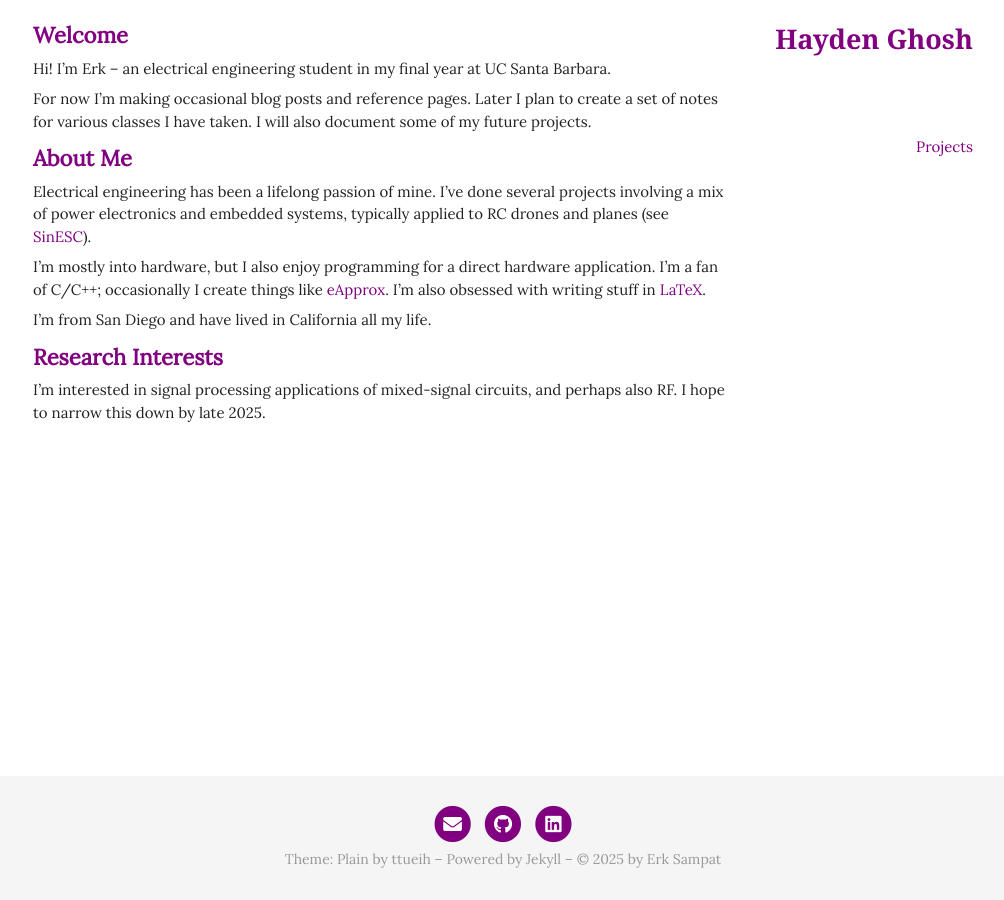
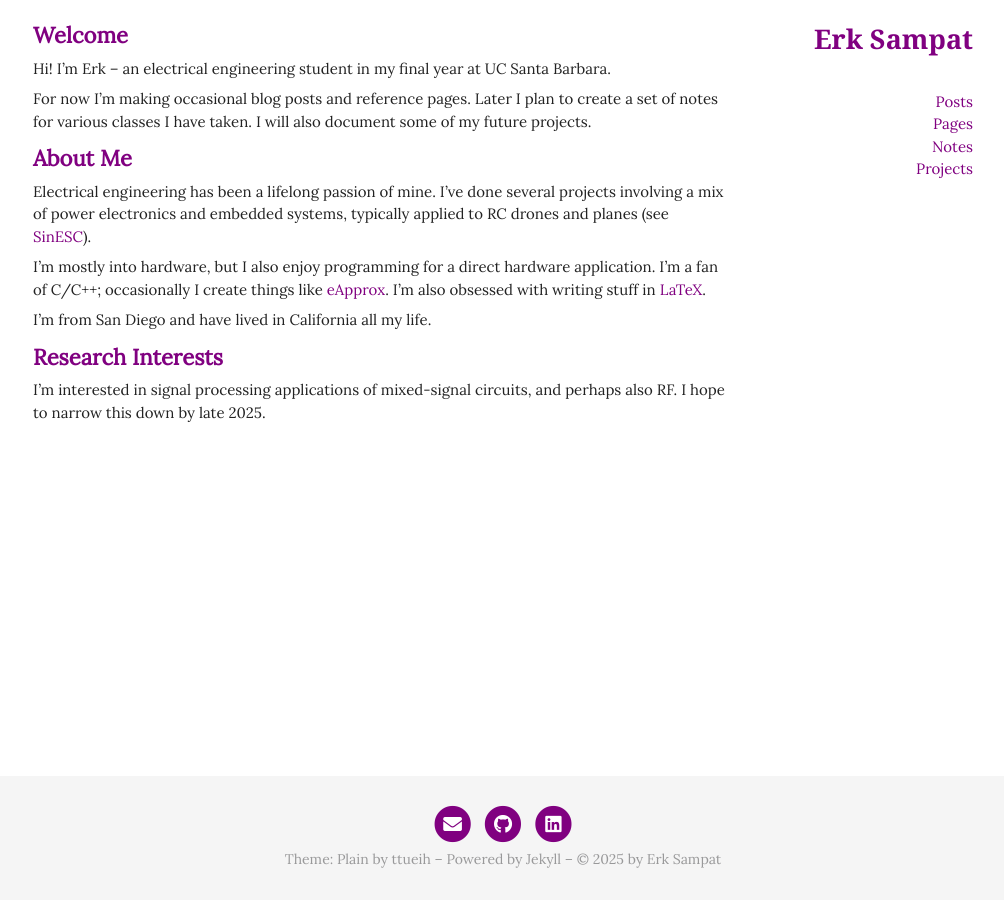
Before and after one commit to haydenghosh/haydenghosh.github.io, a Jekyll site: the page built from index.md, in a window 1280 px wide. Shown: the whole page, without its empty margins (137-1141 px from the left). Built offline with Jekyll 4.4.1, drawn with Linux system fonts in a browser that asks for light colours; nearby versions of some CDN libraries.

Commit message:
new attempt

```diff
--- a/_config.yml
+++ b/_config.yml
@@ -6,15 +6,15 @@
 # 'jekyll serve'. If you change this file, please restart the server process.
 
 # Site settings
-title: "Hayden Ghosh"
-email: haydenghosh7@gmail.com
-description: Hayden Ghosh's website.
+title: "Erk Sampat"
+email: esampat@ucsb.edu
+description: Erk Sampat's website.
 baseurl: "" # the subpath of your site, e.g. "/blog" or "" for without any subpath
-url: "http://haydenghosh.github.io/" # the base hostname & protocol for your site
+url: "http://haydenghosh.github.io" # the base hostname & protocol for your site
 
 # Navigation section
 # You need to define navigation items in "_data/nav.yml" and then enable using the following variable.
-navigations: [home,economics,music,projects]
+navigations: [home,posts,pages,notes,projects]
 
 # The font-family set here will have a global effect on the site.
 # For each of google fonts like Lora, Inconsolata, Source Sans Pro or Source Code Pro,
@@ -26,21 +26,21 @@ font-family: ['Lora', serif]
 # You can reorder the items to define the link order.
 # If you want to add a new link that isn't here, you'll need to also edit the file _data/social_networks.yml
 social_accounts:
-  email: "haydenghosh7@gmail.com"
-  github: haydenghosh
-  linkedin: haydenghosh
+  email: "esampat@ucsb.edu"
+  github: SAR-mango
+  linkedin: erk-sampat-500331245
 
 # Enable collections
 # you can add more collection or remove collection by configuring the below variables.
 # It is important that you keep 'tags' collection in order to let tag system work.
 collections:
-  economics:
-    output: true
-    permalink: /:collection/:name
-  music:
+  pages:
     output: true
     permalink: /:collection/:name
   projects:
+    output: true
+    permalink: /:collection/:name
+  notes:
     output: true
     permalink: /:collection/:name
 
@@ -48,17 +48,22 @@ collections:
 defaults:
   - scope:
       path: ""
-      type: "economics"
+      type: "projects"
     values:
       layout: "post"
   - scope:
       path: ""
-      type: "music"
+      type: "pages"
     values:
       layout: "post"
   - scope:
       path: ""
-      type: "projects"
+      type: "posts"
+    values:
+      layout: "post"
+  - scope:
+      path: ""
+      type: "notes"
     values:
       layout: "post"
   - scope:
```
